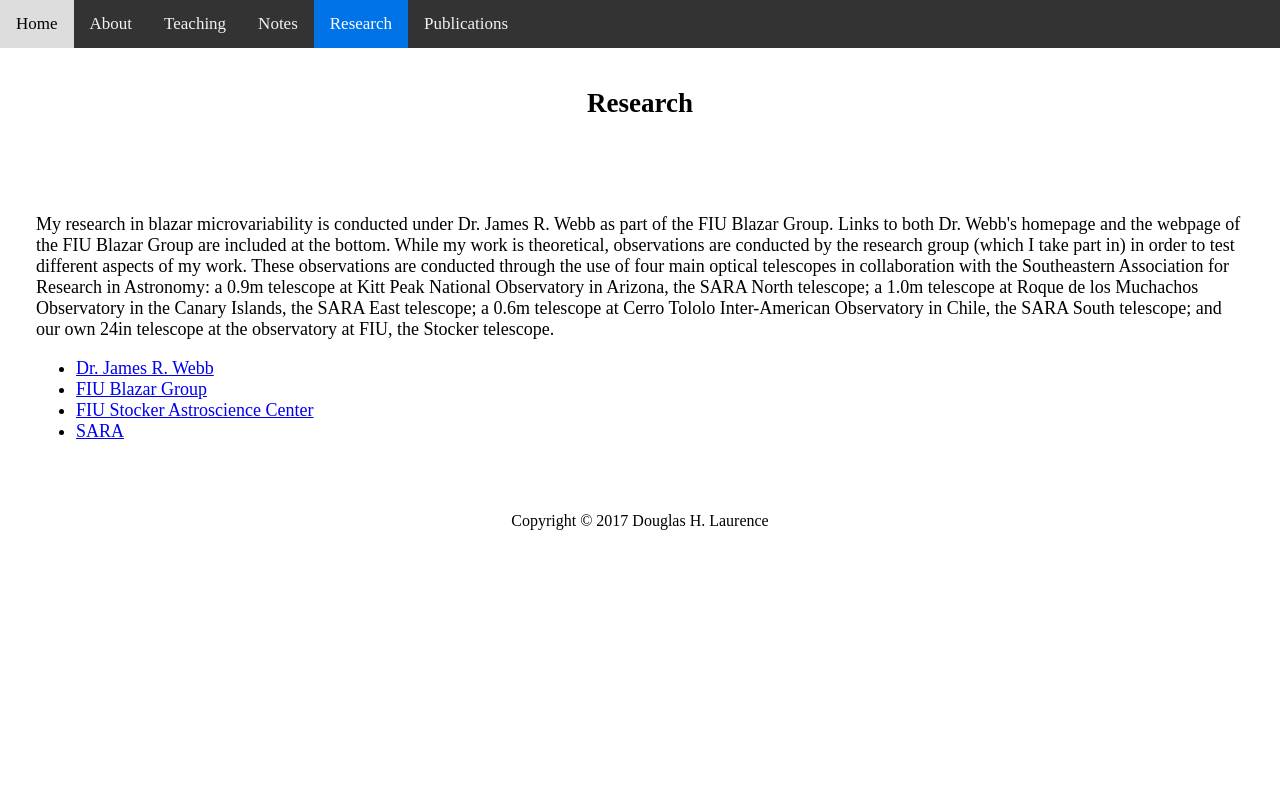
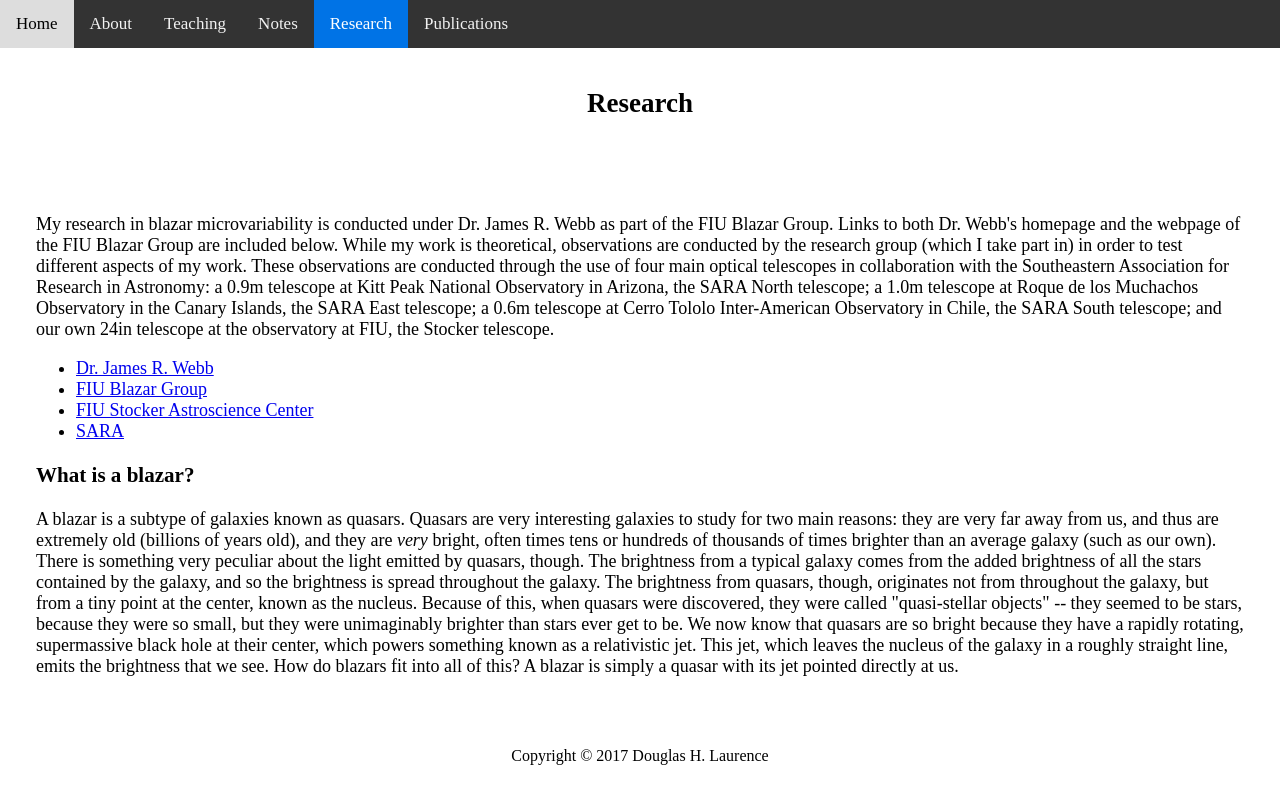
Before and after one commit to dhlaurence/dhlaurence.github.io, a Jekyll site: the page built from research.html, in a window 1280 px wide. Shown: the top 804 px of the page. Built offline with Jekyll 4.4.1, drawn with Linux system fonts in a browser that asks for light colours.

Commit message:
Update research.html

```diff
--- a/research.html
+++ b/research.html
@@ -10,7 +10,7 @@ title: Research
 <article>
   <p>
     My research in blazar microvariability is conducted under Dr. James R. Webb as part of the FIU Blazar Group. Links to both
-    Dr. Webb's homepage and the webpage of the FIU Blazar Group are included at the bottom. While my work is theoretical, observations
+    Dr. Webb's homepage and the webpage of the FIU Blazar Group are included below. While my work is theoretical, observations
     are conducted by the research group (which I take part in) in order to test different aspects of my work. These observations are
     conducted through the use of four main optical telescopes in collaboration with the Southeastern Association for Research in
     Astronomy: a 0.9m telescope at Kitt Peak National Observatory in Arizona, the SARA
@@ -18,11 +18,27 @@ title: Research
     a 0.6m telescope at Cerro Tololo Inter-American Observatory in Chile, the SARA South telescope; and our own 24in telescope at
     the observatory at FIU, the Stocker telescope.
   </p>
-
   <ul>
     <li><a target="_blank" href="http://faculty.fiu.edu/~webbj/micro_web.html">Dr. James R. Webb</a>
     <li><a target="_blank" href="http://faculty.fiu.edu/~webbj/micro_web.html">FIU Blazar Group</a>
     <li><a target="_blank" href="https://astroscience.fiu.edu/">FIU Stocker Astroscience Center</a>
     <li><a target="_blank" href="saraobservatory.org">SARA</a>
   </ul>
+
+  <h3>
+    What is a blazar?
+  </h3>
+  <p>
+    A blazar is a subtype of galaxies known as quasars. Quasars are very interesting galaxies to study for two main reasons:
+    they are very far away from us, and thus are extremely old (billions of years old), and they are <i>very</i> bright, often times
+    tens or hundreds of thousands of times brighter than an average galaxy (such as our own). There is something very peculiar about
+    the light emitted by quasars, though. The brightness from a typical galaxy comes from the added brightness of all the stars
+    contained by the galaxy, and so the brightness is spread throughout the galaxy. The brightness from quasars, though, originates
+    not from throughout the galaxy, but from a tiny point at the center, known as the nucleus. Because of this, when quasars were
+    discovered, they were called "quasi-stellar objects" -- they seemed to be stars, because they were so small, but they were
+    unimaginably brighter than stars ever get to be. We now know that quasars are so bright because they have a rapidly rotating,
+    supermassive black hole at their center, which powers something known as a relativistic jet. This jet, which leaves the nucleus
+    of the galaxy in a roughly straight line, emits the brightness that we see. How do blazars fit into all of this? A blazar is
+    simply a quasar with its jet pointed directly at us.
+  </p>
 </article>
```
